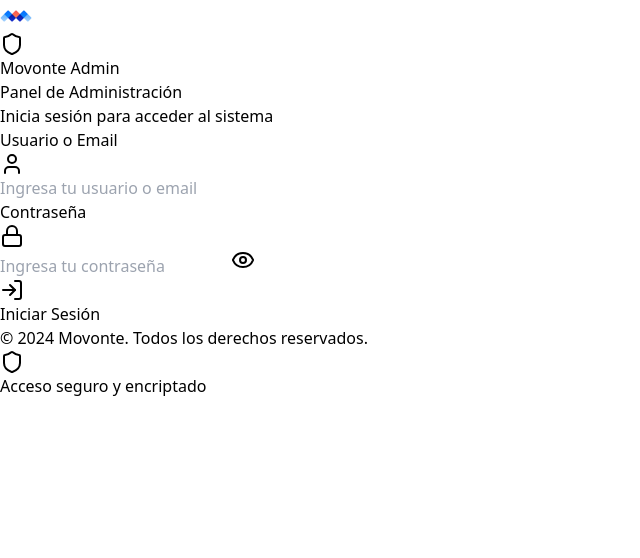
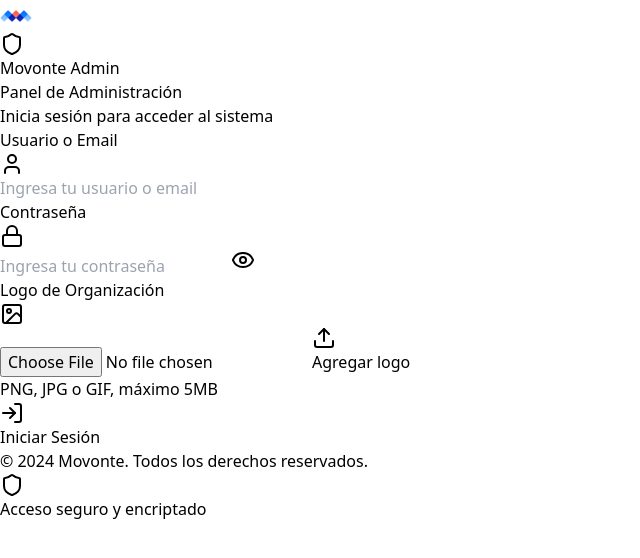
Before and after one commit to movonte-consulting/contro-panel, a React (Vite) app: page / in a window 1280 px wide. Shown: the top 558 px of the page, without its empty margins (0-640 px from the left). Built offline with nearby package versions, Linux system fonts and the light colour scheme; no server answers.

Commit message:
Add WebhooksManager component

```diff
--- a/src/components/Layout.tsx
+++ b/src/components/Layout.tsx
@@ -78,11 +78,23 @@
         {/* Header */}
         <div className="flex items-center justify-between h-16 px-6 border-b border-gray-700 flex-shrink-0">
           <div className="flex items-center space-x-3">
-            <img
-              src="/favicons/favicon-32x32.png"
-              alt="Movonte Logo"
-              className="w-10 h-10 rounded-lg"
-            />
+            <div className="flex items-center space-x-2">
+              <img
+                src="/favicons/favicon-32x32.png"
+                alt="Movonte Logo"
+                className="w-10 h-10 rounded-lg"
+              />
+              {(profile?.organizationLogo || user?.organizationLogo) && (
+                <>
+                  <span className="text-gray-500 text-lg">×</span>
+                  <img
+                    src={profile?.organizationLogo || user?.organizationLogo}
+                    alt="Organization Logo"
+                    className="w-10 h-10 rounded-lg object-cover border border-gray-600"
+                  />
+                </>
+              )}
+            </div>
             <span className="text-xl font-bold text-white">Movonte</span>
           </div>
           <button
--- a/src/components/Login.tsx
+++ b/src/components/Login.tsx
@@ -4,6 +4,7 @@
 import { useAuth } from '../hooks/useAuth';
 import { useApi } from '../hooks/useApi';
 import { API_ENDPOINTS } from '../config/api';
+import OrganizationLogoUploader from './OrganizationLogoUploader';
 
 interface LoginFormData {
   username: string;
@@ -17,7 +18,7 @@
 const Login: React.FC<LoginProps> = ({ onLogin }) => {
   const navigate = useNavigate();
   const { login, isAuthenticated } = useAuth();
-  const { post } = useApi();
+  const { post, put } = useApi();
   const [formData, setFormData] = useState<LoginFormData>({
     username: '',
     password: ''
@@ -26,6 +27,8 @@
   const [isLoading, setIsLoading] = useState(false);
   const [errorMessage, setErrorMessage] = useState('');
   const [successMessage, setSuccessMessage] = useState('');
+  const [organizationLogo, setOrganizationLogo] = useState<string | null>(null);
+  const [isUploadingLogo, setIsUploadingLogo] = useState(false);
 
   // Redirigir si ya está autenticado (solo al cargar el componente)
   useEffect(() => {
@@ -66,6 +69,21 @@
         // Usar el hook de autenticación para guardar datos
         login(response.data.token, response.data.user);
 
+        // Si hay un logo de organización pendiente, actualizarlo en el servidor
+        const pendingLogo = localStorage.getItem('pendingOrganizationLogo');
+        if (pendingLogo) {
+          // Esperar un momento para asegurar que el token esté disponible
+          setTimeout(async () => {
+            try {
+              await put(API_ENDPOINTS.PROFILE, { organizationLogo: pendingLogo });
+              localStorage.removeItem('pendingOrganizationLogo');
+              console.log('✅ Organization logo saved successfully');
+            } catch (error) {
+              console.error('Error saving organization logo:', error);
+            }
+          }, 200);
+        }
+
         setSuccessMessage(response.message || '¡Login exitoso! Redirigiendo...');
 
         // Llamar callback si existe
@@ -91,6 +109,18 @@
 
   const togglePassword = () => {
     setShowPassword(!showPassword);
+  };
+
+  const handleLogoUpload = async (logoUrl: string) => {
+    // Solo guardar en el estado local para preview
+    setOrganizationLogo(logoUrl);
+
+    // Guardar el logo en localStorage para enviarlo al servidor después del login
+    if (logoUrl) {
+      localStorage.setItem('pendingOrganizationLogo', logoUrl);
+    } else {
+      localStorage.removeItem('pendingOrganizationLogo');
+    }
   };
 
   // Auto-hide messages
@@ -201,6 +231,13 @@
               </div>
             </div>
 
+            {/* Organization Logo Uploader */}
+            <OrganizationLogoUploader
+              onLogoUpload={handleLogoUpload}
+              organizationName={formData.username}
+              className="pb-2"
+            />
+
             <button
               type="submit"
               className="w-full py-4 px-6 bg-gradient-to-r from-blue-900 to-blue-600 text-white font-bold text-base rounded-xl cursor-pointer transition-all duration-300 mt-4 relative overflow-hidden tracking-wide hover:-translate-y-1 hover:shadow-xl hover:shadow-blue-500/25 active:translate-y-0 focus:outline-none focus:ring-4 focus:ring-blue-500/20"
--- /dev/null
+++ b/src/components/OrganizationLogoUploader.tsx
@@ -0,0 +1,150 @@
+import React, { useState, useRef } from 'react';
+import { Upload, X, Image as ImageIcon } from 'lucide-react';
+
+interface OrganizationLogoUploaderProps {
+  currentLogo?: string;
+  organizationName?: string;
+  onLogoUpload: (logoUrl: string) => Promise<void>;
+  className?: string;
+}
+
+const OrganizationLogoUploader: React.FC<OrganizationLogoUploaderProps> = ({
+  currentLogo,
+  organizationName,
+  onLogoUpload,
+  className = ''
+}) => {
+  const [previewUrl, setPreviewUrl] = useState<string | null>(currentLogo || null);
+  const [isUploading, setIsUploading] = useState(false);
+  const [error, setError] = useState<string | null>(null);
+  const fileInputRef = useRef<HTMLInputElement>(null);
+
+  const handleFileSelect = (e: React.ChangeEvent<HTMLInputElement>) => {
+    const file = e.target.files?.[0];
+    if (!file) return;
+
+    // Validar tipo de archivo
+    if (!file.type.startsWith('image/')) {
+      setError('Por favor selecciona una imagen válida');
+      return;
+    }
+
+    // Validar tamaño (máximo 5MB)
+    if (file.size > 5 * 1024 * 1024) {
+      setError('La imagen debe ser menor a 5MB');
+      return;
+    }
+
+    setError(null);
+
+    // Crear preview
+    const reader = new FileReader();
+    reader.onload = (e) => {
+      const result = e.target?.result as string;
+      setPreviewUrl(result);
+
+      // Convertir a base64 y llamar a onLogoUpload
+      uploadLogo(result);
+    };
+    reader.readAsDataURL(file);
+  };
+
+  const uploadLogo = async (base64String: string) => {
+    setIsUploading(true);
+    try {
+      await onLogoUpload(base64String);
+    } catch (error) {
+      console.error('Error uploading logo:', error);
+      setError('Error al subir el logo');
+    } finally {
+      setIsUploading(false);
+    }
+  };
+
+  const handleRemove = async () => {
+    setPreviewUrl(null);
+    setIsUploading(true);
+    try {
+      await onLogoUpload('');
+    } catch (error) {
+      console.error('Error removing logo:', error);
+      setError('Error al eliminar el logo');
+    } finally {
+      setIsUploading(false);
+    }
+  };
+
+  const handleClick = () => {
+    fileInputRef.current?.click();
+  };
+
+  return (
+    <div className={`space-y-3 ${className}`}>
+      <label className="block text-sm font-semibold text-gray-700">
+        Logo de Organización
+      </label>
+
+      {error && (
+        <div className="bg-red-50 text-red-600 text-sm p-2 rounded-lg">
+          {error}
+        </div>
+      )}
+
+      <div className="flex items-center gap-4">
+        {previewUrl ? (
+          <div className="relative">
+            <img
+              src={previewUrl}
+              alt={`Logo de ${organizationName || 'Organización'}`}
+              className="w-20 h-20 object-cover rounded-lg border-2 border-gray-200"
+            />
+            {!isUploading && (
+              <button
+                type="button"
+                onClick={handleRemove}
+                className="absolute -top-2 -right-2 w-6 h-6 bg-red-500 text-white rounded-full flex items-center justify-center hover:bg-red-600 transition-colors"
+                aria-label="Eliminar logo"
+              >
+                <X className="w-4 h-4" />
+              </button>
+            )}
+          </div>
+        ) : (
+          <div className="w-20 h-20 border-2 border-dashed border-gray-300 rounded-lg flex items-center justify-center bg-gray-50">
+            <ImageIcon className="w-8 h-8 text-gray-400" />
+          </div>
+        )}
+
+        <div className="flex-1">
+          <input
+            ref={fileInputRef}
+            type="file"
+            accept="image/*"
+            onChange={handleFileSelect}
+            className="hidden"
+          />
+          <button
+            type="button"
+            onClick={handleClick}
+            disabled={isUploading}
+            className={`flex items-center gap-2 px-4 py-2 rounded-lg transition-colors ${
+              isUploading
+                ? 'bg-gray-200 text-gray-400 cursor-not-allowed'
+                : 'bg-blue-100 text-blue-700 hover:bg-blue-200'
+            }`}
+          >
+            <Upload className="w-4 h-4" />
+            <span className="text-sm font-medium">
+              {isUploading ? 'Subiendo...' : previewUrl ? 'Cambiar logo' : 'Agregar logo'}
+            </span>
+          </button>
+          <p className="text-xs text-gray-500 mt-1">
+            PNG, JPG o GIF, máximo 5MB
+          </p>
+        </div>
+      </div>
+    </div>
+  );
+};
+
+export default OrganizationLogoUploader;
--- a/src/hooks/useAuth.ts
+++ b/src/hooks/useAuth.ts
@@ -17,6 +17,7 @@
   permissions?: UserPermissions;
   lastLogin: string;
   isInitialSetupComplete: boolean;
+  organizationLogo?: string;
 }
 
 interface AuthState {
--- a/src/hooks/useProfile.ts
+++ b/src/hooks/useProfile.ts
@@ -19,6 +19,7 @@
   role: string;
   permissions: UserPermissions;
   lastLogin: string;
+  organizationLogo?: string;
   createdAt: string;
 }
 
```
